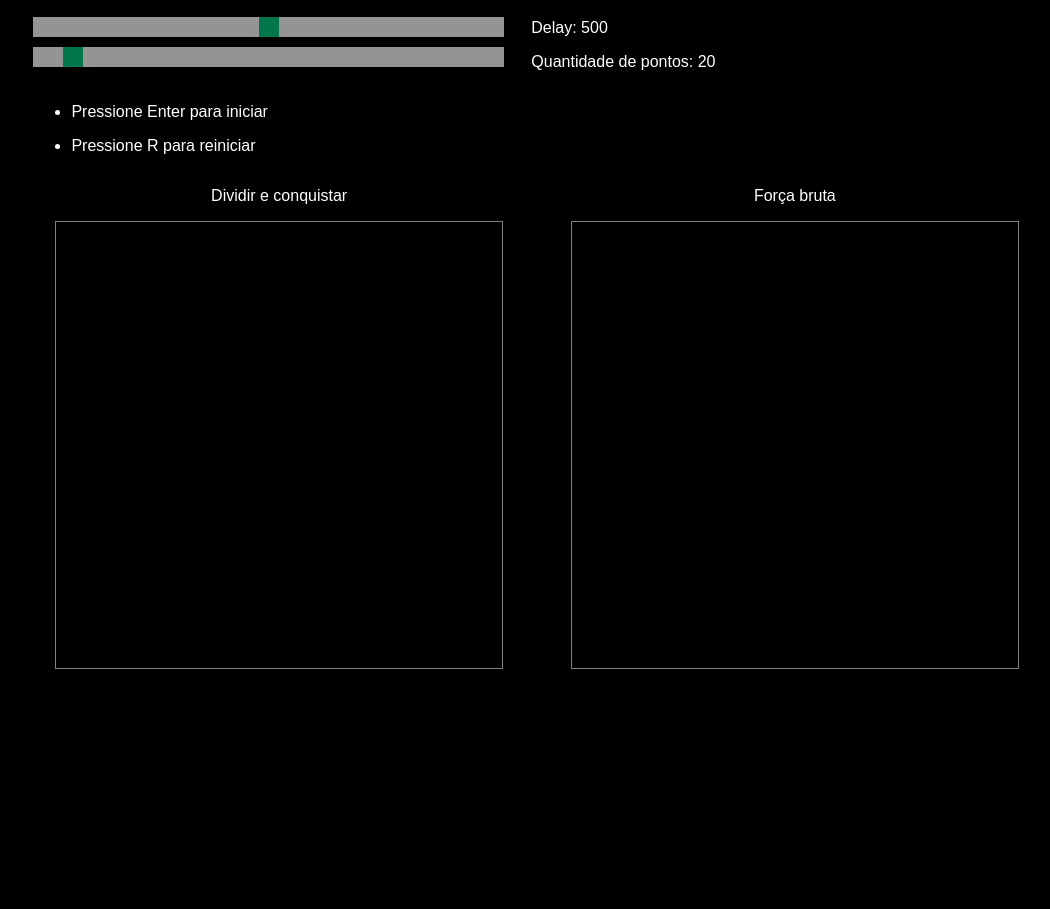
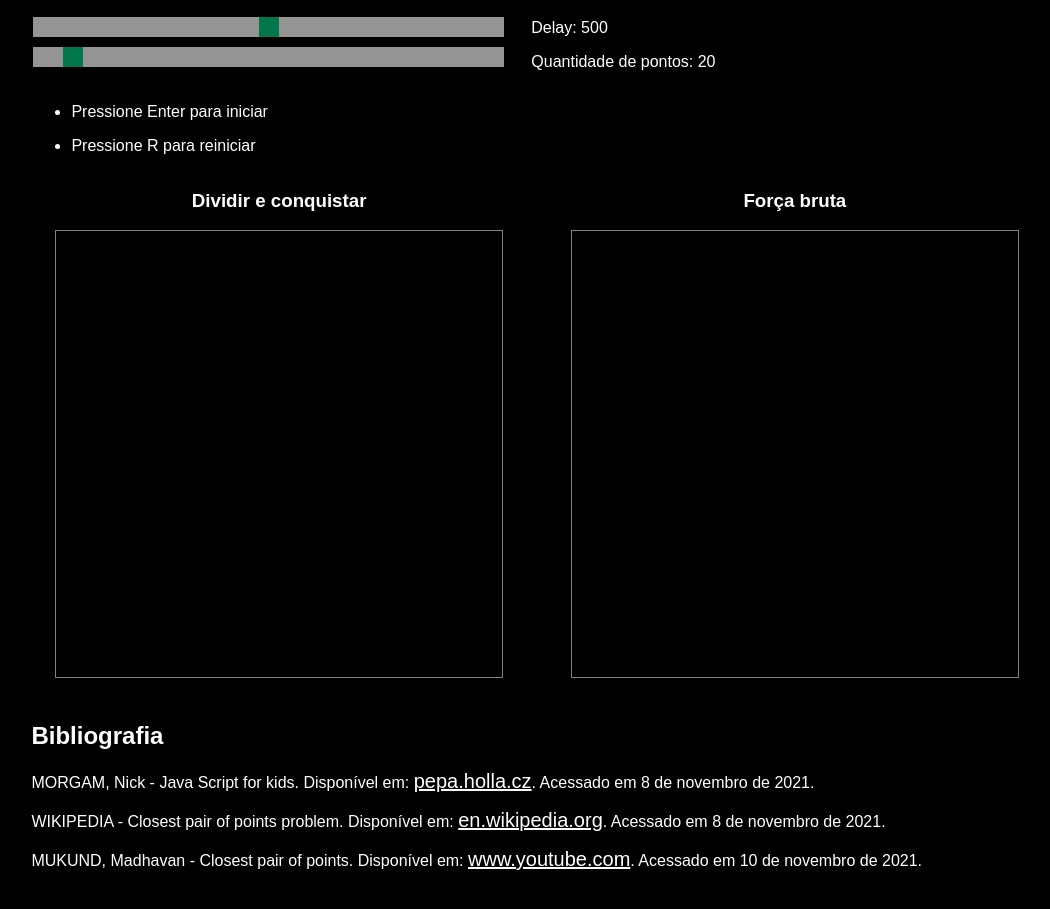
Before and after one commit to BrunoFornaro/A2-Introducao-a-Computacao-Grafica, a plain HTML site: page index.html in a window 1280 px wide. Shown: the part 383-1292 px from the top of the page, without its empty margins (103-1153 px from the left). Before the commit the page ends 1084 px from the top, so only its background shows below. Drawn offline with Linux system fonts and the light colour scheme.

Commit message:
Bibliografia adicionada

```diff
--- a/index.html
+++ b/index.html
@@ -14,6 +14,19 @@
             background-color: black;
             color: white;
             font-family: sans-serif;
+        }
+
+        a {
+            color: white;
+            font-size: 20px;
+        }
+
+        a:hover {
+            color: gray;
+        }
+
+        a:active {
+            color: white;
         }
 
         canvas {
@@ -132,10 +145,10 @@
             </li>
         </ul>
         <div>
-            <p>Dividir e conquistar</p>
+            <h3>Dividir e conquistar</h3>
         </div>
         <div>
-            <p> Força bruta</p>
+            <h3> Força bruta</h3>
         </div>
 
         <!-- Canvas -->
@@ -151,7 +164,24 @@
         <div>
             <p id="menor_distancia_forca"></p>
         </div>
+
+        <br>
+        <h2>Bibliografia</h2>
+        <p>MORGAM, Nick - Java Script for kids. Disponível em: <a
+                href="https://pepa.holla.cz/wp-content/uploads/2015/11/JavaScript-for-Kids.pdf"
+                target="_blank">pepa.holla.cz</a>. Acessado
+            em 8 de novembro de 2021.</p>
+        <p>WIKIPEDIA - Closest pair of points problem. Disponível em: <a
+                href="https://en.wikipedia.org/wiki/Closest_pair_of_points_problem"
+                target="_blank">en.wikipedia.org</a>.
+            Acessado
+            em 8 de novembro de 2021.</p>
+        <p>MUKUND, Madhavan - Closest pair of points. Disponível em: <a
+                href="https://www.youtube.com/watch?v=6UBDkbVhJck" target="_blank">www.youtube.com</a>. Acessado
+            em 10 de novembro de 2021.</p>
+        <br>
     </div>
+
 
 
     <!-- JavaScript -->
```
